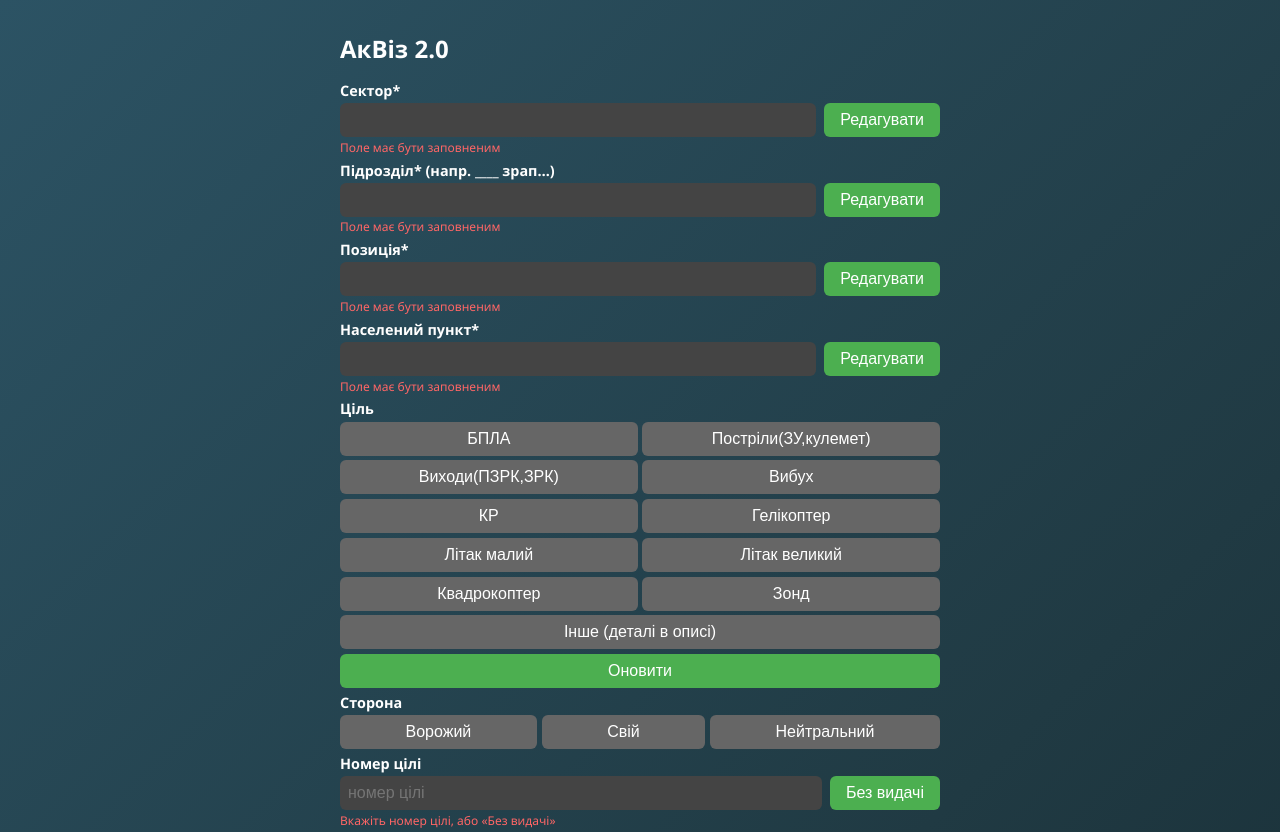
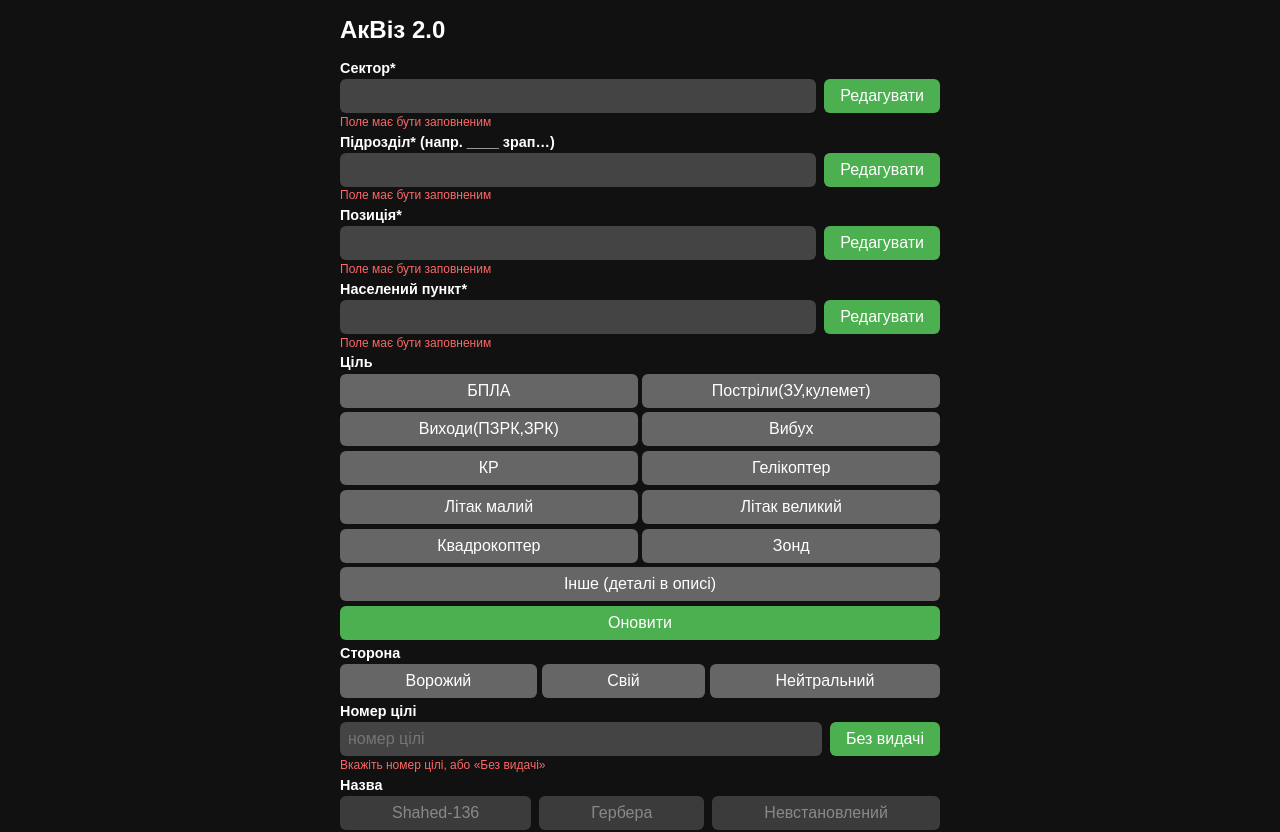
Before and after one commit to lolittajdm-alt/akviz0.2, a Next.js app: page / in a window 1280 px wide. Shown: the top 832 px of the page. Built offline with nearby package versions, Linux system fonts and the light colour scheme.

Commit message:
Update index.js

```diff
--- a/pages/index.js
+++ b/pages/index.js
@@ -325,11 +325,15 @@ useEffect(() => {
   });
 }
   return (
-    <div style={{
-      fontFamily: "'Segoe UI', Tahoma, Geneva, Verdana, sans-serif",
-      background: "linear-gradient(135deg, #2c5364,#203a43,#0f2027)",
-      color: "#fff", minHeight: "100vh", padding: "2rem"
-    }}>
+    <div
+  style={{
+    minHeight: "100vh",
+    padding: "1rem",
+    backgroundColor: "#111", // Темніше
+    color: "#fff",           // Білий текст
+    fontFamily: "sans-serif"
+  }}
+>
       <div style={{ maxWidth: 600, margin: "0 auto" }}>
         <h1 style={{ textAlign: "left", fontSize: "1.5rem", marginBottom: "1rem" }}>
   АкВіз 2.0
```
